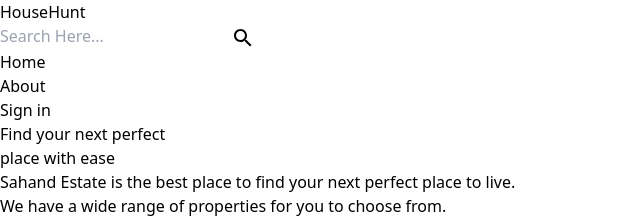
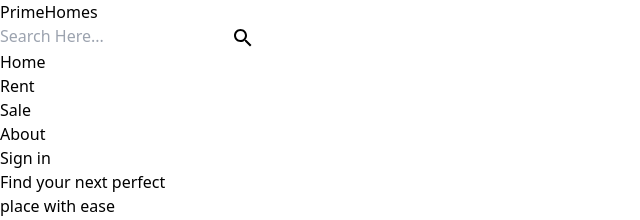
Before and after one commit to ravinderh17/PrimeHomes_Full-Stack_WebApp, a React (Vite) app in the folder client/: page / in a window 1280 px wide. Shown: the top 220 px of the page, without its empty margins (0-640 px from the left). Built offline with nearby package versions, Linux system fonts and the light colour scheme; no server answers.

Commit message:
Finished Header

```diff
--- a/client/src/components/Header.jsx
+++ b/client/src/components/Header.jsx
@@ -24,12 +24,13 @@ export default function Header() {
     }
   }, [location.search]);
   return (
-    <header className='bg-white-200 shadow-sm'>
+    // bg-white-200
+    <header className=' shadow-md '>
         <div  className='flex justify-between items-center max-w-6xl mx-auto p-3'>
         <Link to='/'>
           <h1 className='font-bold text-sm sm:text-xl flex flex-wrap'>
-            <span className='text-slate-500'>House</span>
-            <span className='text-slate-700'>Hunt</span>
+            <span className='text-slate-500'>Prime</span>
+            <span className='text-slate-700'>Homes</span>
           </h1>
         </Link>
         <form
@@ -50,10 +51,20 @@ export default function Header() {
           </button>
         </form>
 
-        <ul className='flex gap-4'>
+        <ul className='flex gap-6'>
           <Link to='/'>
             <li className='hidden sm:inline text-slate-700 hover:underline'>
               Home
+            </li>
+          </Link>
+          <Link to='/rent'>
+            <li className='hidden sm:inline text-slate-700 hover:underline'>
+              Rent
+            </li>
+          </Link>
+          <Link to='/sale'>
+            <li className='hidden sm:inline text-slate-700 hover:underline'>
+              Sale
             </li>
           </Link>
           <Link to='/about'>
```
